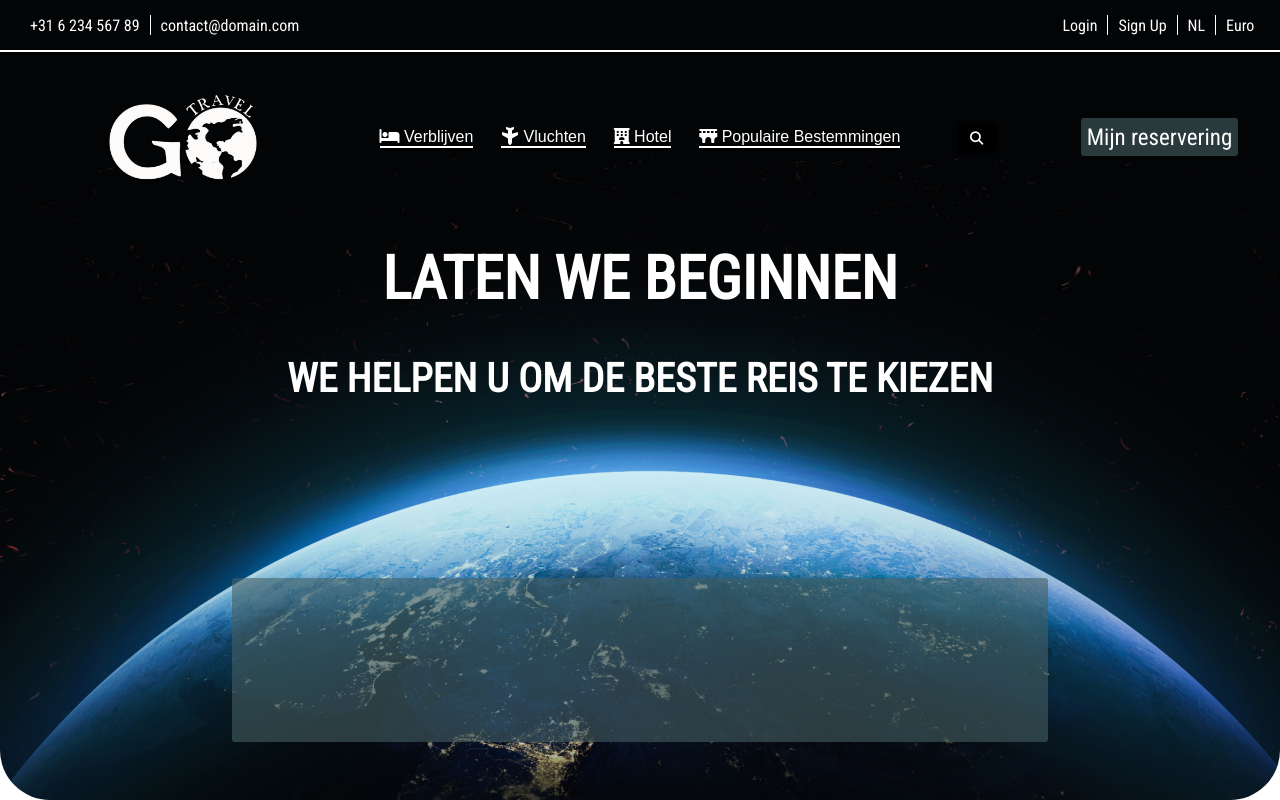
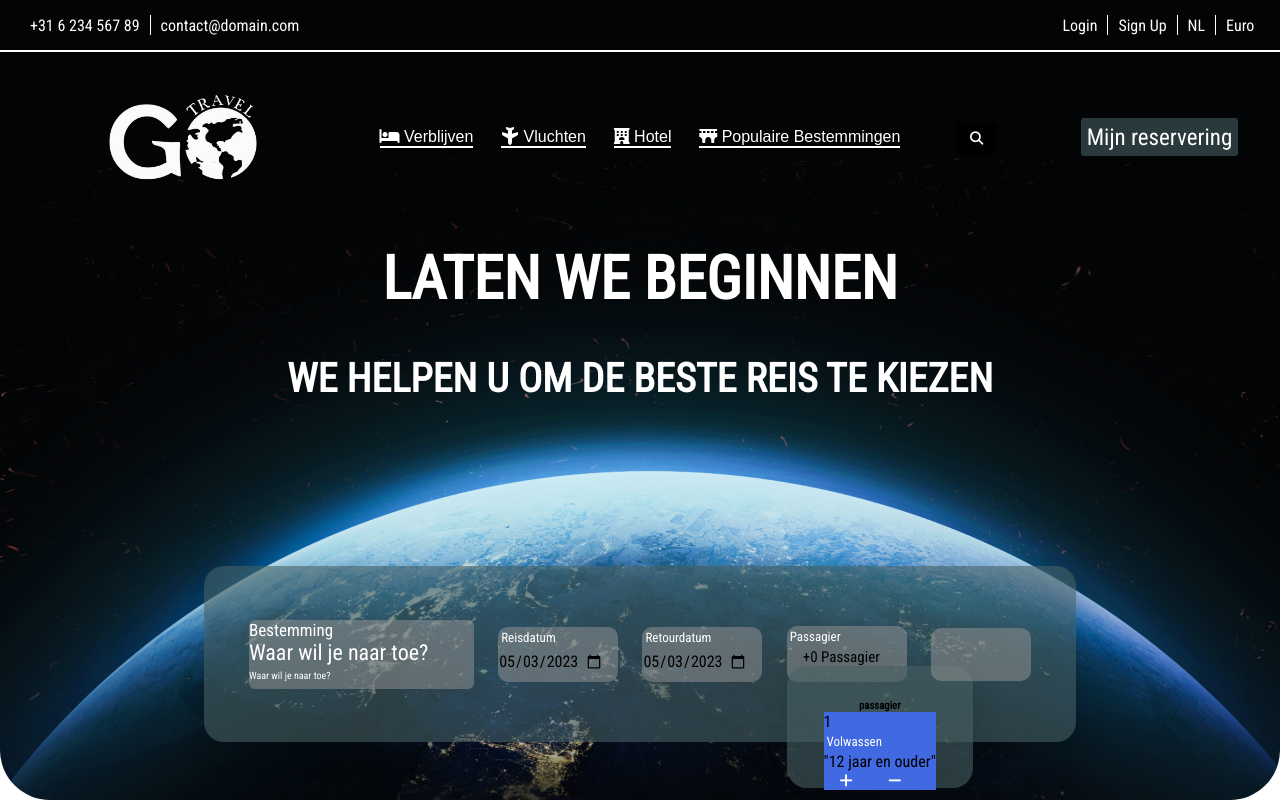
Before and after one commit to SergioGomezAlvarez/Reisorganisatie, a PHP site: page / in a window 1280 px wide. Run offline with PHP 8.4, Linux system fonts and the light colour scheme; some libraries are stand-ins or nearby versions.

Commit message:
zoek-reis-big-div is klaar en passagier nog bezig.

```diff
--- a/index.php
+++ b/index.php
@@ -53,9 +53,9 @@
                 <div class="parent" id="parent">
 
                     <input class="input" id="input" type="type" placeholder="Search..." />
-                     <button class="btn" id="button">
-                         <i class="fa-solid fa-magnifying-glass"></i>
-                         </button>
+                    <button class="btn" id="button">
+                        <i class="fa-solid fa-magnifying-glass"></i>
+                    </button>
 
                 </div>
                 <div class="mijn-reservring-box"><a class="mijn-reservering-text" href="">Mijn reservering</a></div>
@@ -70,7 +70,53 @@
             </h1>
         </div>
         <div class="zoek-reis-big-div">
-            <div class="zoek-reis-div"></div>
+            <div class="zoek-reis-div">
+                <div class="bestemming">
+                    <p>Bestemming</p>
+                    <input type="text" placeholder="Waar wil je naar toe?">
+                    <span>Waar wil je naar toe?</span>
+                </div>
+                <div class="reisdatum">
+                    <p>Reisdatum</p>
+                    <input type="date" value="2023-05-03">
+                </div>
+                <div class="retourdatum">
+                    <p>Retourdatum</p>
+                    <input type="date" value="2023-05-03">
+                </div>
+                <div class="passagier">
+                    <p>Passagier</p>
+                    <button onclick="myFunction()"> +0 Passagier</button>
+                    <div id="passagier-keizen">
+                        <h6>passagier</h6>
+                        <div class="passagiers-types">
+                            <div class="passagiers-type1">
+                                <div class="text">
+                                    <span class="tel-passagiers">1</span>
+                                    <div class="type-label">
+                                        <p>Volwassen</p>
+                                        <span>
+                                            "12 jaar en ouder"
+                                        </span>
+                                    </div>
+                                </div>
+                                <div class="button-set">
+                                    <button type="button" fdprocessedid="gy08hr">
+                                        <i class="fa-solid fa-plus"></i>
+                                    </button>
+                                    <button type="button" fdprocessedid="gy08hr">
+                                        <i class="fa-solid fa-minus"></i>
+                                </div>
+                            </div>
+                            <div class="passagiers-type2"></div>
+                            <div class="passagiers-type3"></div>
+                        </div>
+                    </div>
+                </div>
+                <div class="zoek_knop">
+
+                </div>
+            </div>
         </div>
     </header>
     <script src="https://kit.fontawesome.com/017f40d907.js" crossorigin="anonymous"></script>
--- a/java.js
+++ b/java.js
@@ -34,3 +34,14 @@ const button = document.getElementById("button");
         delay: 500,
         mobile: false,
       });
+
+
+      //passagier
+      function myFunction() {
+        var x = document.getElementById("passagier-keizen");
+        if (x.style.display === "none") {
+          x.style.display = "block";
+        } else {
+          x.style.display = "none";
+        }
+      }
--- a/main.css
+++ b/main.css
@@ -112,6 +112,10 @@ nav {
     font-weight: 60;
     text-decoration: none;
 }
+.mijn-reservering-text,
+.mijn-reservering-text {
+  box-shadow: inset 0 0 0 2em var(--hover);
+}
 .underline-button {
     position: relative;
     display: inline-block;
@@ -176,7 +180,7 @@ nav {
     }
 
     .parent.active .input {
-    width: 158px;
+    width: 200px;
     }
 
     .btn {
@@ -215,6 +219,143 @@ nav {
     width: 63%;
     height: 50%;
     background-color: rgba(70, 95, 100, 0.59);
-    border-radius: 3px;
-    padding: 2px 5px;
+    --bs-gutter-x: 1.5rem;
+    --bs-gutter-y: 0;
+    display: flex;
+    flex-wrap: wrap;
+    justify-content: space-around;
+    align-items: center;
+    box-shadow: 4px 14px 28px rgba(0, 0, 0, 0.1);
+    border-radius: 20px;
+    padding: 8px 33px;
 }
+.bestemming{
+    width: 225px;
+    height: 69px;
+    background-color: rgba(150, 150, 150, 0.51);
+    border-radius: 6px;
+}
+.bestemming p {
+    font-size: 17px;
+    color: #fff;
+}
+.bestemming input {
+    font-size: 22px;
+    width: 97%;
+    border: none;
+    background: transparent;
+    font-weight: 500;
+    padding: 0;
+}
+.bestemming span {
+    display: block;
+    font-size: 10px;
+    padding-top: 5px;
+    text-overflow: ellipsis;
+    overflow: hidden;
+    white-space: nowrap;
+    color: #fff;
+}
+::placeholder {
+    color: rgb(255, 255, 255);
+    opacity: 1; /* Firefox */
+  }
+
+  :-ms-input-placeholder { /* Internet Explorer 10-11 */
+   color: rgb(0, 0, 0);
+  }
+
+  ::-ms-input-placeholder { /* Microsoft Edge */
+   color: rgb(0, 0, 0);
+  }
+.reisdatum{
+    width: 120px;
+    height: 55px;
+    background-color: rgba(150, 150, 150, 0.51);
+    border-radius: 10px;
+}
+.reisdatum p{
+    font-size: 13px;
+    color: #fff;
+    margin: 3px;
+}
+.reisdatum input{
+    font-size: 16px;
+    width: 88%;
+    border: none;
+    background: transparent;
+    font-weight: 500;
+    height: 28px;
+    padding: 0;
+}
+
+.retourdatum{
+    width: 120px;
+    height: 55px;
+    background-color: rgba(150, 150, 150, 0.51);
+    border-radius: 10px;
+}
+.retourdatum p{
+    font-size: 13px;
+    color: #fff;
+    margin: 3px;
+}
+.retourdatum input{
+    font-size: 16px;
+    width: 88%;
+    border: none;
+    background: transparent;
+    font-weight: 500;
+    height: 28px;
+    padding: 0;
+}
+.passagier{
+    width: 120px;
+    height: 56px;
+    background-color: rgba(150, 150, 150, 0.51);
+    border-radius: 10px;
+}
+.passagier p{
+    font-size: 13px;
+    color: #fff;
+    margin: 3px;
+}
+.passagier button{
+    border: none;
+    background: transparent;
+    padding: 0;
+    font-size: 15px;
+    font-weight: 500;
+    margin: 0px 16px;
+}
+#passagier-keizen{
+    width: 100%;
+    height: 100%;
+    background-color: rgba(70, 95, 100, 0.59);
+    --bs-gutter-x: 1.5rem;
+    --bs-gutter-y: 0;
+    display: flex;
+    flex-wrap: wrap;
+    justify-content: space-around;
+    align-items: center;
+    box-shadow: 4px 14px 28px rgba(0, 0, 0, 0.1);
+    border-radius: 20px;
+    padding: 33px 33px;
+}
+.passagiers-types{
+    display: flex;
+    flex-direction: column;
+    justify-content: space-around;
+    align-items: center;
+    background-color: royalblue;
+}
+.passagiers-type1{
+    display: flex;
+    flex-direction: column;
+}
+.zoek_knop{
+    width: 100px;
+    height: 53px;
+    background-color: rgba(150, 150, 150, 0.51);
+    border-radius: 10px;
+}
```
